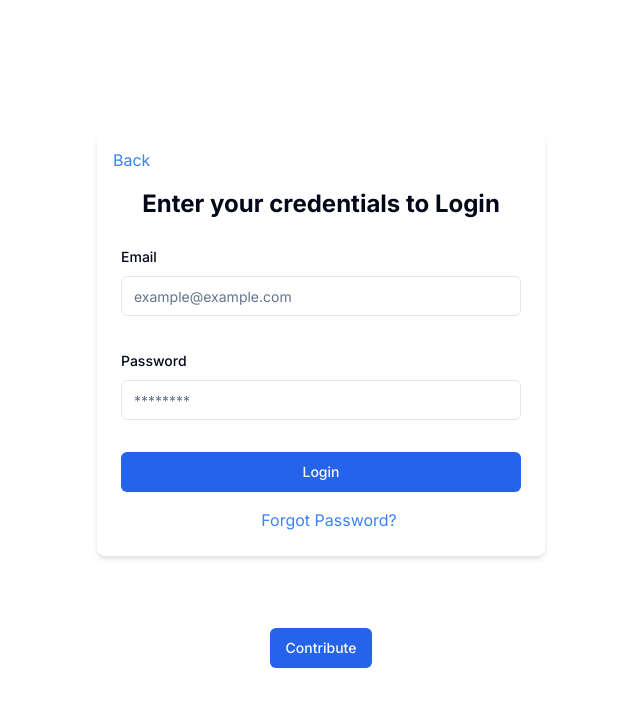
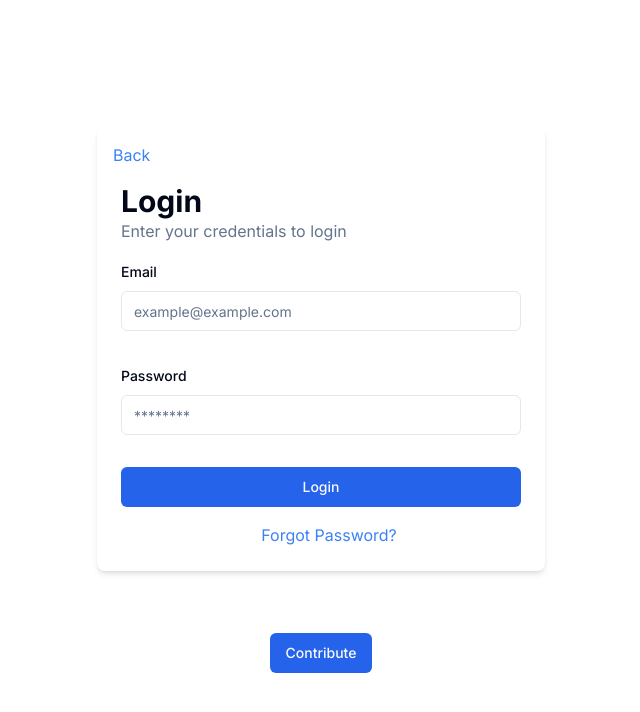
Before and after one commit to ismaelaboud/ams, a Next.js app in the folder frontend/: page / in a window 1280 px wide. Shown: the top 712 px of the page, without its empty margins (319-959 px from the left). Built offline with nearby package versions, Linux system fonts and the light colour scheme.

Commit message:
created a LoginForm component

```diff
--- a/frontend/components/login/auth/Login-Form.tsx
+++ b/frontend/components/login/auth/Login-Form.tsx
@@ -49,7 +49,12 @@ export function LoginForm() {
         Back
       </button>
       <div className="mt-8">
-      <h2 className="text-center text-2xl font-bold mb-6">Enter your credentials to Login</h2>
+
+
+        <h2 className ="text-3xl font-bold "> Login </h2>
+        <p className= "mb-4 text-muted-foreground">Enter your credentials to login</p>
+
+
       <Form {...form}>
         <form onSubmit={form.handleSubmit(onSubmit)} className="space-y-8">
           <FormField
```
